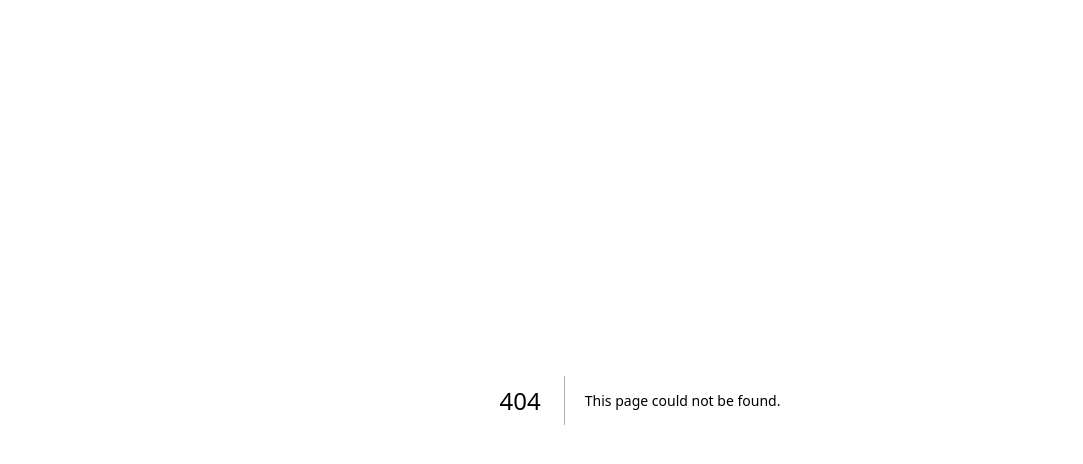
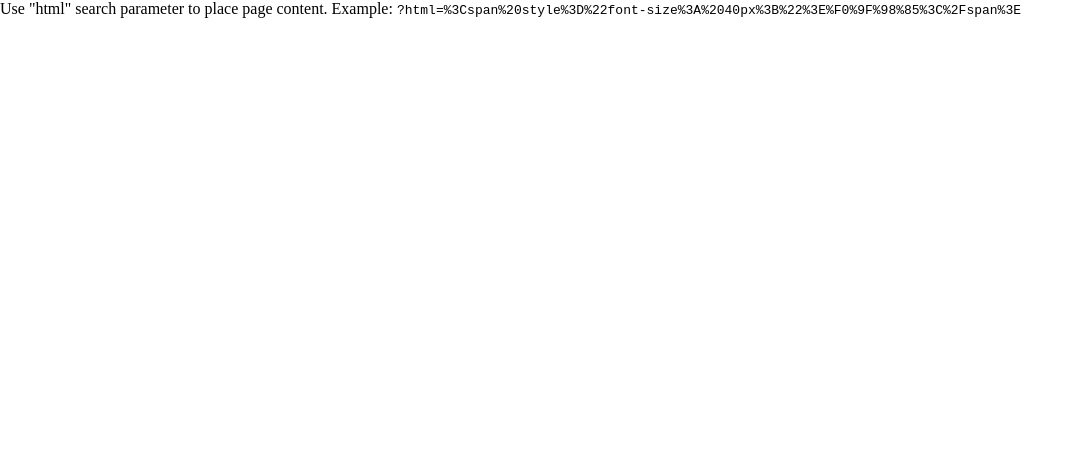
Before and after one commit to senaev/senaev.com, a Next.js app: page /iframes/response-from-query in a window 1280 px wide. Before the commit this address had no page. Shown: the top 464 px of the page, without its empty margins (0-1083 px from the left). Built offline with nearby package versions, Linux system fonts and the light colour scheme.

Commit message:
add custom content html

```diff
--- /dev/null
+++ b/app/(iframes)/iframes/response-from-query/page.tsx
@@ -0,0 +1,25 @@
+
+
+const EXAMPLE_PLACEHOLDER = '<span style="font-size: 40px;">😅</span>';
+
+
+const EXAMPLE_SEARCH_PARAMS = `?html=${encodeURIComponent(EXAMPLE_PLACEHOLDER)}`
+
+const PLACEHOLDER_TEXT = `
+Use "html" search parameter to place page content.
+Example: <code>${EXAMPLE_SEARCH_PARAMS}</code>`
+
+
+export default function Page(context: {
+    searchParams: Record<string, string>;
+}) {
+    const {searchParams} = context;
+
+    return (
+        <div>
+            <div dangerouslySetInnerHTML={{
+                __html: searchParams.html ?? PLACEHOLDER_TEXT,
+            }}/>
+        </div>
+    );
+}
```
